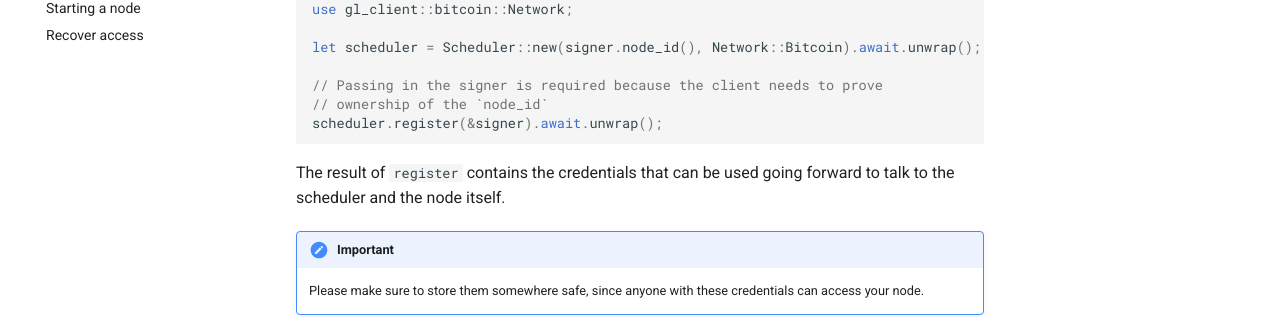
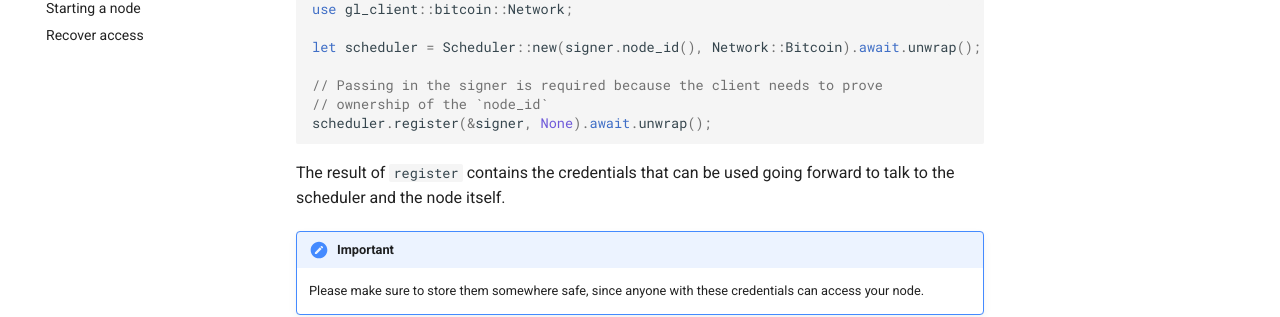
Before and after one commit to Blockstream/greenlight, an MkDocs documentation site: the page built from docs/src/getting-started/register.md, in a window 1280 px wide and 900 px high, scrolled down 2024 px. Shown: the part 229-546 px from the top of the window. Built offline with MkDocs 1.6.1 and Material for MkDocs 9.7.7, drawn with Linux system fonts in a browser that asks for light colours; comment, search, counter and statistics services are not loaded.

````diff
--- a/docs/src/getting-started/register.md
+++ b/docs/src/getting-started/register.md
@@ -148,7 +148,7 @@
 
 	// Passing in the signer is required because the client needs to prove
 	// ownership of the `node_id`
-	scheduler.register(&signer).await.unwrap();
+	scheduler.register(&signer, None).await.unwrap();
 
 	```
 
````
Also changed, not shown: docs/src/getting-started/certs.md (+1 -1 lines).
